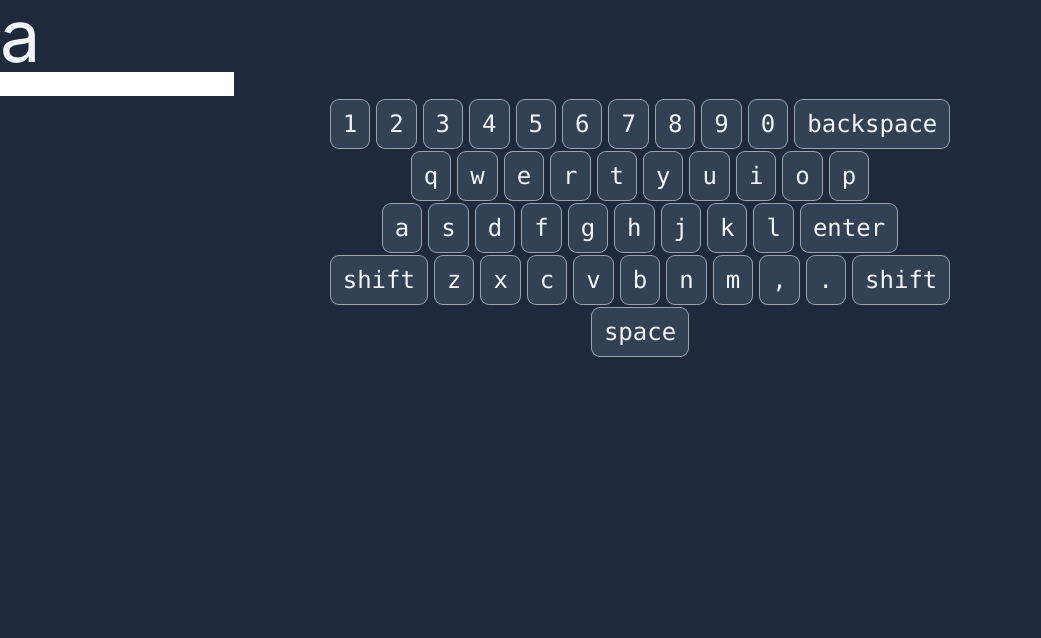
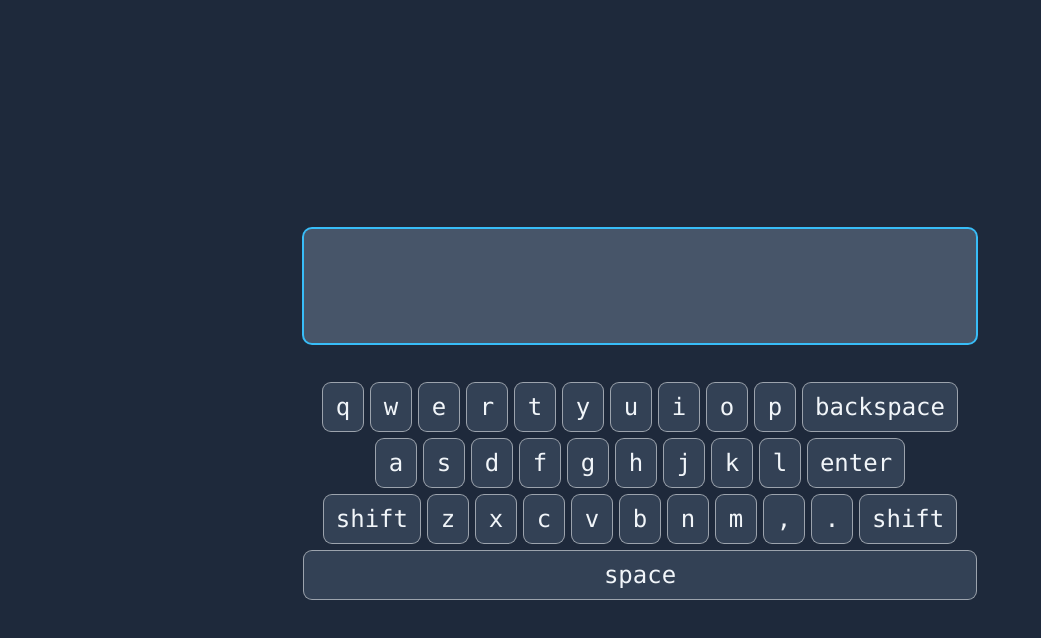
Before and after one commit to JuanRamirez2000/viet-study, a Next.js app: page / in a window 1280 px wide. Shown: the top 638 px of the page, without its empty margins (0-1041 px from the left). Built offline with nearby package versions, Linux system fonts and the light colour scheme.

Commit message:
feat: created a keyboard visualization alongside the input field and character parser

```diff
--- /dev/null
+++ b/app/@cheatSheet/page.tsx
@@ -0,0 +1,3 @@
+export default function CheatSheet() {
+  return <h2 className="text-4xl">Test</h2>;
+}
--- a/app/_components/Keyboard.tsx
+++ b/app/_components/Keyboard.tsx
@@ -1,13 +1,38 @@
 "use client";
 
-import { KeyboardEvent, useState } from "react";
+import { ChangeEvent, KeyboardEvent, useState } from "react";
+import translations from "@/app/data/telexRules";
 
 export default function Keyboard() {
   const [activeKeys, setActiveKeys] = useState([""]);
+  const [inputString, setInputString] = useState("");
+  const parseInput = (input: string): string => {
+    if (input.length === 1) {
+      return input;
+    }
+
+    const lastTwoChar = input.slice(-2);
+    const translated = translations.find(
+      (translation) => lastTwoChar === translation.eng
+    );
+    if (translated) {
+      const finalString = input.slice(0, -2) + translated.viet;
+      return finalString;
+    }
+
+    return input;
+  };
+
+  const handleChange = (e: ChangeEvent<HTMLInputElement>) => {
+    e.preventDefault();
+    const parsedValue = parseInput(e.target.value);
+    setInputString(parsedValue);
+  };
 
   const logKeyCapture = (e: KeyboardEvent) => {
+    if (e.code === "Space") setActiveKeys((prev) => [...prev, "space"]);
+    if (e.key === "Enter") setInputString("");
     setActiveKeys((prev) => [...prev, e.key.toLowerCase()]);
-    if (e.code === "Space") setActiveKeys((prev) => [...prev, "space"]);
   };
 
   const removeKeyCapture = (e: KeyboardEvent) => {
@@ -21,87 +46,15 @@ export default function Keyboard() {
   };
 
   return (
-    <section>
-      <input type="text" onKeyDown={logKeyCapture} onKeyUp={removeKeyCapture} />
-      <div className="kbd-row">
-        <kbd
-          className={`kbd-key ${
-            activeKeys.includes("1") ? "kbd-key-active" : ""
-          }`}
-        >
-          1
-        </kbd>
-        <kbd
-          className={`kbd-key ${
-            activeKeys.includes("2") ? "kbd-key-active" : ""
-          }`}
-        >
-          2
-        </kbd>
-        <kbd
-          className={`kbd-key ${
-            activeKeys.includes("3") ? "kbd-key-active" : ""
-          }`}
-        >
-          3
-        </kbd>
-        <kbd
-          className={`kbd-key ${
-            activeKeys.includes("4") ? "kbd-key-active" : ""
-          }`}
-        >
-          4
-        </kbd>
-        <kbd
-          className={`kbd-key ${
-            activeKeys.includes("5") ? "kbd-key-active" : ""
-          }`}
-        >
-          5
-        </kbd>
-        <kbd
-          className={`kbd-key ${
-            activeKeys.includes("6") ? "kbd-key-active" : ""
-          }`}
-        >
-          6
-        </kbd>
-        <kbd
-          className={`kbd-key ${
-            activeKeys.includes("7") ? "kbd-key-active" : ""
-          }`}
-        >
-          7
-        </kbd>
-        <kbd
-          className={`kbd-key ${
-            activeKeys.includes("8") ? "kbd-key-active" : ""
-          }`}
-        >
-          8
-        </kbd>
-        <kbd
-          className={`kbd-key ${
-            activeKeys.includes("9") ? "kbd-key-active" : ""
-          }`}
-        >
-          9
-        </kbd>
-        <kbd
-          className={`kbd-key ${
-            activeKeys.includes("0") ? "kbd-key-active" : ""
-          }`}
-        >
-          0
-        </kbd>
-        <kbd
-          className={`kbd-key ${
-            activeKeys.includes("backspace") ? "kbd-key-active" : ""
-          }`}
-        >
-          backspace
-        </kbd>
-      </div>
+    <section className="max-w-2xl ">
+      <input
+        type="text"
+        onKeyDown={logKeyCapture}
+        onKeyUp={removeKeyCapture}
+        value={inputString}
+        onChange={handleChange}
+        className="w-full my-8 text-6xl rounded-lg bg-slate-600 ring-2 ring-sky-400 caret-sky-400 px-4 py-4"
+      />
       <div className="kbd-row">
         <kbd
           className={`kbd-key ${
@@ -173,6 +126,13 @@ export default function Keyboard() {
         >
           p
         </kbd>
+        <kbd
+          className={`kbd-key ${
+            activeKeys.includes("backspace") ? "kbd-key-active" : ""
+          }`}
+        >
+          backspace
+        </kbd>
       </div>
       <div className="kbd-row">
         <kbd
@@ -239,7 +199,7 @@ export default function Keyboard() {
           l
         </kbd>
         <kbd
-          className={`kbd-key ${
+          className={`kbd-key w-24 ${
             activeKeys.includes("enter") ? "kbd-key-active" : ""
           }`}
         >
@@ -327,7 +287,7 @@ export default function Keyboard() {
       </div>
       <div className="kbd-row">
         <kbd
-          className={`kbd-key ${
+          className={`kbd-key w-full ${
             activeKeys.includes("space") ? "kbd-key-active" : ""
           }`}
         >
--- /dev/null
+++ b/app/data/telexRules.ts
@@ -0,0 +1,297 @@
+const translations = [
+  //Alphabet Base Letters
+  {
+    eng: "aa",
+    viet: "â",
+  },
+  {
+    eng: "ee",
+    viet: "ê",
+  },
+  {
+    eng: "oo",
+    viet: "ô",
+  },
+  {
+    eng: "aw",
+    viet: "ă",
+  },
+  {
+    eng: "ow",
+    viet: "ơ",
+  },
+  {
+    eng: "uw",
+    viet: "ư",
+  },
+  {
+    eng: "dd",
+    viet: "đ",
+  },
+  //Vowels with accents
+  //a
+  {
+    eng: "as",
+    viet: "á",
+  },
+  {
+    eng: "af",
+    viet: "à",
+  },
+  {
+    eng: "ar",
+    viet: "ả",
+  },
+  {
+    eng: "ax",
+    viet: "ã",
+  },
+  {
+    eng: "aj",
+    viet: "ạ",
+  },
+
+  //ă
+  {
+    eng: "ăs",
+    viet: "ắ",
+  },
+  {
+    eng: "ăf",
+    viet: "ằ",
+  },
+  {
+    eng: "ăr",
+    viet: "ẳ",
+  },
+  {
+    eng: "ăx",
+    viet: "ẵ",
+  },
+  {
+    eng: "ăj",
+    viet: "ặ",
+  },
+
+  //â
+  {
+    eng: "âs",
+    viet: "ấ",
+  },
+  {
+    eng: "âf",
+    viet: "ầ",
+  },
+  {
+    eng: "âr",
+    viet: "ẩ",
+  },
+  {
+    eng: "âx",
+    viet: "ẫ",
+  },
+  {
+    eng: "âj",
+    viet: "ậ",
+  },
+
+  //e
+  {
+    eng: "es",
+    viet: "é",
+  },
+  {
+    eng: "ef",
+    viet: "è",
+  },
+  {
+    eng: "er",
+    viet: "ẻ",
+  },
+  {
+    eng: "ex",
+    viet: "ẽ",
+  },
+  {
+    eng: "ej",
+    viet: "ẹ",
+  },
+
+  //ê
+  {
+    eng: "ês",
+    viet: "ế",
+  },
+  {
+    eng: "êf",
+    viet: "ề",
+  },
+  {
+    eng: "êr",
+    viet: "ể",
+  },
+  {
+    eng: "êx",
+    viet: "ễ",
+  },
+  {
+    eng: "êj",
+    viet: "ệ",
+  },
+
+  //i
+  {
+    eng: "is",
+    viet: "í",
+  },
+  {
+    eng: "if",
+    viet: "ì",
+  },
+  {
+    eng: "ir",
+    viet: "ỉ",
+  },
+  {
+    eng: "ix",
+    viet: "ĩ",
+  },
+  {
+    eng: "ij",
+    viet: "ị",
+  },
+
+  //o
+  {
+    eng: "os",
+    viet: "ó",
+  },
+  {
+    eng: "of",
+    viet: "ò",
+  },
+  {
+    eng: "or",
+    viet: "ỏ",
+  },
+  {
+    eng: "ox",
+    viet: "õ",
+  },
+  {
+    eng: "oj",
+    viet: "ọ",
+  },
+
+  //ô
+  {
+    eng: "ôs",
+    viet: "ố",
+  },
+  {
+    eng: "ôf",
+    viet: "ồ",
+  },
+  {
+    eng: "ôr",
+    viet: "ổ",
+  },
+  {
+    eng: "ôx",
+    viet: "ỗ",
+  },
+  {
+    eng: "ôj",
+    viet: "ộ",
+  },
+
+  //ơ
+  {
+    eng: "ơs",
+    viet: "ớ",
+  },
+  {
+    eng: "ơf",
+    viet: "ờ",
+  },
+  {
+    eng: "ơr",
+    viet: "ở",
+  },
+  {
+    eng: "ơx",
+    viet: "ỡ",
+  },
+  {
+    eng: "ơj",
+    viet: "ợ",
+  },
+
+  //u
+  {
+    eng: "us",
+    viet: "ú",
+  },
+  {
+    eng: "uf",
+    viet: "ù",
+  },
+  {
+    eng: "ur",
+    viet: "ủ",
+  },
+  {
+    eng: "ux",
+    viet: "ũ",
+  },
+  {
+    eng: "uj",
+    viet: "ụ",
+  },
+
+  //ư
+  {
+    eng: "ưs",
+    viet: "ứ",
+  },
+  {
+    eng: "ưf",
+    viet: "ừ",
+  },
+  {
+    eng: "ưr",
+    viet: "ử",
+  },
+  {
+    eng: "ưx",
+    viet: "ữ",
+  },
+  {
+    eng: "ưj",
+    viet: "ự",
+  },
+
+  //y
+  {
+    eng: "ưs",
+    viet: "ý",
+  },
+  {
+    eng: "ưf",
+    viet: "ỳ",
+  },
+  {
+    eng: "ưr",
+    viet: "ỷ",
+  },
+  {
+    eng: "ưx",
+    viet: "ỹ",
+  },
+  {
+    eng: "ưj",
+    viet: "ỵ",
+  },
+];
+
+export default translations;
--- a/app/globals.css
+++ b/app/globals.css
@@ -8,7 +8,7 @@
   }
 
   .kbd-key {
-    @apply inline-flex items-center justify-center py-2 px-3 lowercase text-2xl bg-slate-700 rounded-lg text-slate-100 ring-1 ring-slate-100/60;
+    @apply inline-flex items-center justify-center py-2 px-3 mt-1 lowercase text-2xl bg-slate-700 rounded-lg text-slate-100 ring-1 ring-slate-100/60 min-w-10;
   }
 }
 
@@ -16,4 +16,7 @@
   .kbd-key-active {
     @apply bg-sky-700 text-sky-100 ring-sky-100/60 scale-110 transition duration-100;
   }
+  .kbd-key-large {
+    @apply min-w-16;
+  }
 }
--- a/app/layout.tsx
+++ b/app/layout.tsx
@@ -11,12 +11,17 @@ export const metadata: Metadata = {
 
 export default function RootLayout({
   children,
+  cheatSheet,
 }: Readonly<{
   children: React.ReactNode;
+  cheatSheet: React.ReactNode;
 }>) {
   return (
     <html lang="en" className="bg-slate-800 text-slate-100">
-      <body className={inter.className}>{children}</body>
+      <body className={inter.className + "flex flex-col"}>
+        {children}
+        {/* cheatSheet */}
+      </body>
     </html>
   );
 }
--- a/app/page.tsx
+++ b/app/page.tsx
@@ -2,8 +2,7 @@ import Keyboard from "./_components/Keyboard";
 
 export default function Home() {
   return (
-    <main>
-      <h1 className="text-7xl">a</h1>
+    <main className="h-screen w-full flex flex-col items-center justify-center">
       <Keyboard />
     </main>
   );
```
